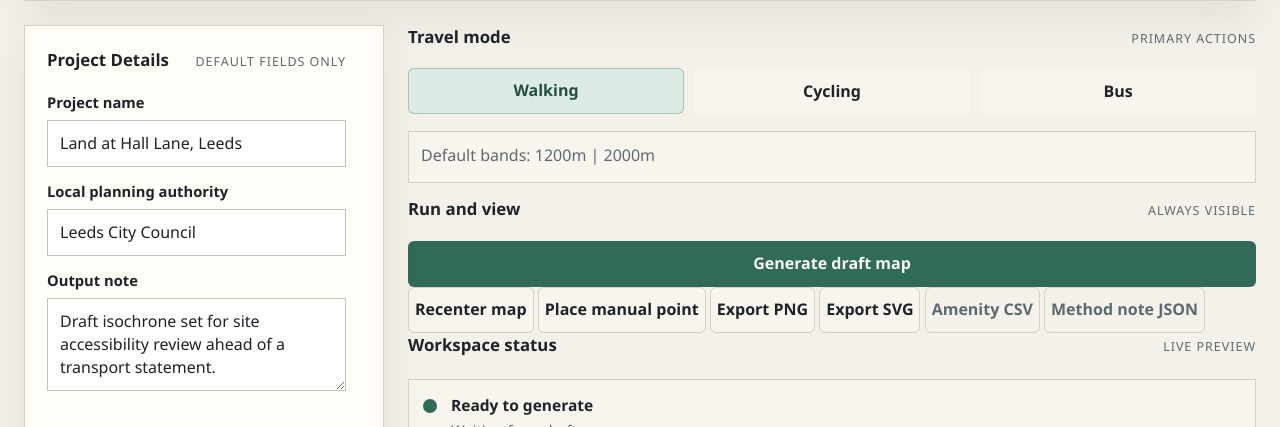
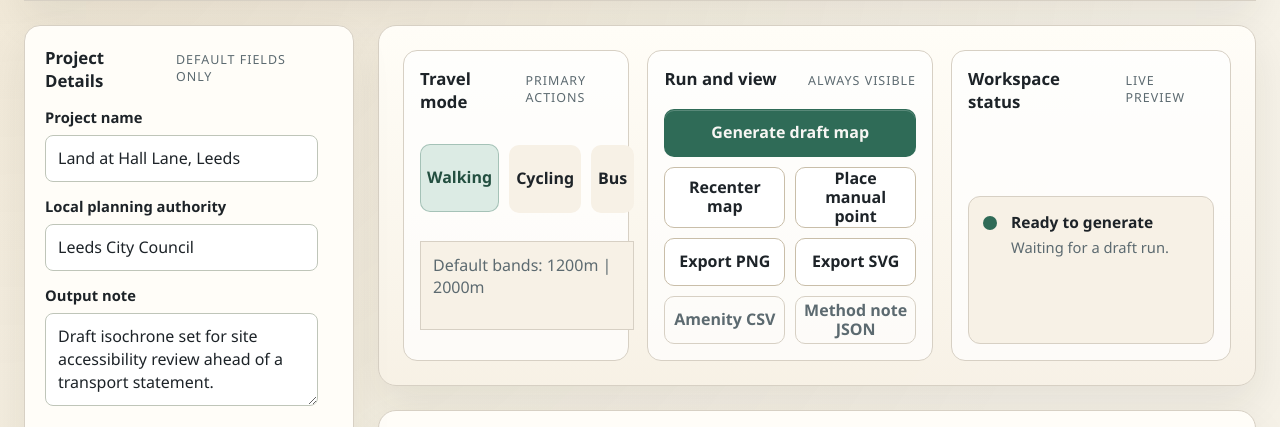
Before and after one commit to e-gorton/isochroneMapToolWalk, a website: page isochroneMapTool-main/index.html in a window 1280 px wide. Shown: the part 183-610 px from the top of the page. Drawn offline with Linux system fonts and the light colour scheme.

Commit message:
Polish workspace styling and action hierarchy

```diff
--- a/isochroneMapTool-main/styles.css
+++ b/isochroneMapTool-main/styles.css
@@ -1,7 +1,8 @@
 :root {
   --page: #f4f1ea;
   --surface: #fffdf8;
-  --surface-strong: #f8f5ee;
+  --surface-strong: #f7f1e6;
+  --surface-tint: #f0e7d8;
   --ink: #1d2328;
   --muted: #5c6a70;
   --line: #d7d0c4;
@@ -37,6 +38,9 @@ textarea {
 
 body {
   padding: 24px;
+  background:
+    radial-gradient(circle at top left, rgba(197, 159, 83, 0.12), transparent 34%),
+    linear-gradient(180deg, #f6f2e8 0%, #f2ede3 100%);
 }
 
 .app-shell {
@@ -110,12 +114,13 @@ select {
 
 .layout-grid {
   display: grid;
-  grid-template-columns: minmax(300px, 360px) minmax(0, 1fr);
+  grid-template-columns: minmax(280px, 330px) minmax(0, 1fr);
   gap: 24px;
   align-items: start;
 }
 
 .control-rail,
+.workspace-toolbar,
 .preview-stage,
 .editor-stage,
 .outputs-stage {
@@ -130,13 +135,14 @@ select {
   position: sticky;
   top: 24px;
   align-self: start;
-  max-height: calc(100vh - 48px);
+  max-height: calc(100vh - 32px);
   overflow-y: auto;
   scrollbar-gutter: stable;
+  border-radius: 16px;
 }
 
 .rail-section {
-  padding: 22px 22px 24px;
+  padding: 20px 20px 22px;
   border-bottom: 1px solid var(--line);
 }
 
@@ -177,6 +183,7 @@ textarea {
   border: 1px solid #bfc5b9;
   background: #fff;
   color: var(--ink);
+  border-radius: 8px;
 }
 
 textarea {
@@ -211,8 +218,8 @@ textarea {
 .primary-action,
 .secondary-action,
 .ghost-action {
-  min-height: 46px;
-  border-radius: 6px;
+  min-height: 48px;
+  border-radius: 10px;
   border: 1px solid transparent;
   cursor: pointer;
   font-weight: 700;
@@ -261,11 +268,12 @@ textarea:focus-visible {
   width: 100%;
   background: var(--accent);
   color: #f7f6f3;
+  box-shadow: inset 0 1px 0 rgba(255, 255, 255, 0.2);
 }
 
 .secondary-action {
-  background: var(--surface-strong);
-  border-color: var(--line);
+  background: #fff;
+  border-color: #c9bea9;
   color: var(--ink);
 }
 
@@ -280,10 +288,10 @@ textarea:focus-visible {
   grid-template-columns: 14px minmax(0, 1fr);
   gap: 14px;
   align-items: start;
-  margin-top: 16px;
   padding: 14px;
   background: var(--surface-strong);
   border: 1px solid var(--line);
+  border-radius: 12px;
 }
 
 .status-dot {
@@ -397,10 +405,54 @@ textarea:focus-visible {
   gap: 24px;
 }
 
+.workspace-toolbar,
 .preview-stage,
 .editor-stage,
 .outputs-stage {
   padding: 24px;
+  border-radius: 18px;
+}
+
+.workspace-toolbar {
+  display: grid;
+  grid-template-columns: minmax(0, 1.15fr) minmax(0, 1.45fr) minmax(280px, 0.9fr);
+  gap: 18px;
+  align-items: start;
+  background:
+    linear-gradient(180deg, rgba(255, 253, 248, 0.98), rgba(247, 241, 230, 0.98));
+}
+
+.toolbar-block {
+  display: grid;
+  gap: 12px;
+  min-height: 100%;
+  padding: 16px;
+  background: rgba(255, 255, 255, 0.72);
+  border: 1px solid var(--line);
+  border-radius: 14px;
+}
+
+.toolbar-block .section-heading {
+  margin-bottom: 0;
+}
+
+.workspace-actions {
+  display: grid;
+  grid-template-columns: repeat(2, minmax(0, 1fr));
+  gap: 10px;
+}
+
+.workspace-actions .primary-action {
+  grid-column: span 2;
+}
+
+.toolbar-block-status .status-strip {
+  min-height: 100%;
+}
+
+.preview-zoom-control {
+  min-width: 180px;
+  margin-bottom: 0;
 }
 
 .panel-header {
@@ -415,6 +467,7 @@ textarea:focus-visible {
   display: flex;
   gap: 10px;
   flex-wrap: wrap;
+  align-items: end;
 }
 
 .map-and-summary {
@@ -427,6 +480,8 @@ textarea:focus-visible {
   min-height: 560px;
   border: 1px solid var(--line);
   background: #f4f0e6;
+  border-radius: 14px;
+  overflow: hidden;
 }
 
 #mapPreview {
@@ -469,6 +524,7 @@ textarea:focus-visible {
   padding: 16px;
   background: var(--surface-strong);
   border: 1px solid var(--line);
+  border-radius: 14px;
 }
 
 .manual-edit-guidance {
@@ -573,6 +629,7 @@ textarea:focus-visible {
   border: 1px solid var(--line);
   background: #fff;
   scrollbar-gutter: stable;
+  border-radius: 12px;
 }
 
 .table-wrap:focus-visible {
@@ -658,17 +715,6 @@ textarea:focus-visible {
   color: #5f2e1e;
 }
 
-.outputs-grid {
-  grid-template-columns: 280px minmax(0, 1fr);
-}
-
-.export-list {
-  display: grid;
-  gap: 12px;
-  align-content: start;
-  grid-auto-rows: min-content;
-}
-
 .method-note {
   border: 1px solid var(--line);
   background: var(--surface-strong);
@@ -699,6 +745,7 @@ textarea:focus-visible {
 
 @media (max-width: 1180px) {
   .layout-grid,
+  .workspace-toolbar,
   .map-and-summary,
   .outputs-grid {
     grid-template-columns: 1fr;
@@ -715,6 +762,7 @@ textarea:focus-visible {
   }
 
   .header-meta,
+  .workspace-actions,
   .manual-edit-toolbar,
   .manual-edit-actions,
   .manual-point-bar,
@@ -747,6 +795,10 @@ textarea:focus-visible {
     width: 100%;
   }
 
+  .preview-zoom-control {
+    min-width: 100%;
+  }
+
   .preview-actions button {
     flex: 1 1 140px;
   }
```
